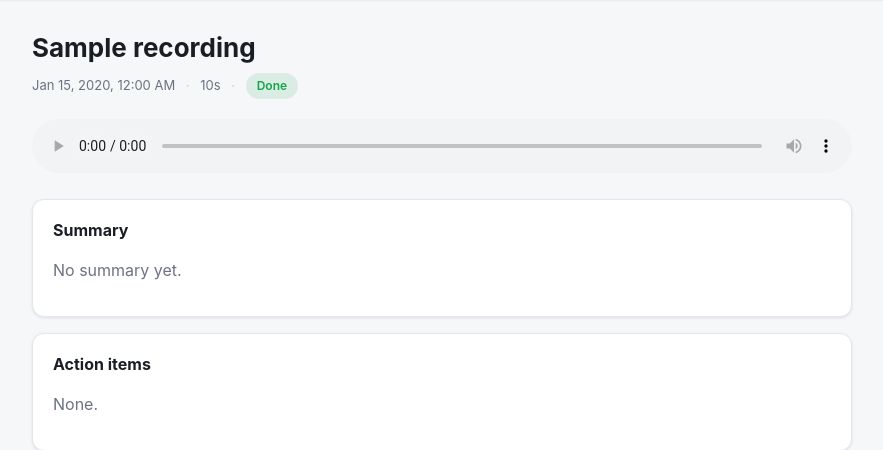
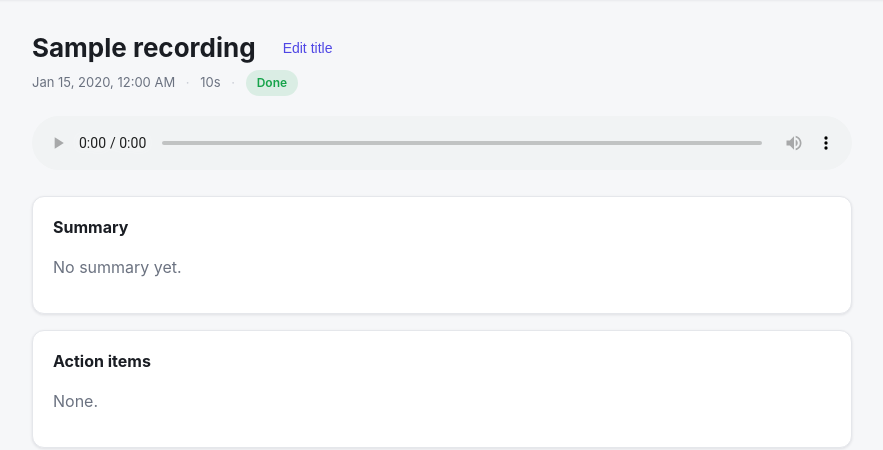
Before and after one commit to gokulmadanuk-commits/alonarg, a FastAPI app: page /recording/1 in a window 1280 px wide. Shown: the part 70-520 px from the top of the page, without its empty margins (198-1081 px from the left). Run offline with FastAPI, Linux system fonts and the light colour scheme; tables that the repository leaves empty hold one stand-in row (values such as "Sample post").

Commit message:
feat(dashboard): clickable cards + inline meeting title editing
- Whole recording card is now clickable to open it (title link + Delete still
  work; clicks on interactive elements don't double-navigate).
- Detail page gets an "Edit title" affordance with inline save/cancel, backed by
  a new PATCH /api/recordings/{id} endpoint (auth-gated, trims/validates title).

Adds tests/test_rename.py (4 tests). Full suite 95 passing.

Co-Authored-By: Claude Opus 4.8 <noreply@anthropic.com>

```diff
--- a/alonarg/server.py
+++ b/alonarg/server.py
@@ -18,7 +18,7 @@ import shutil
 import threading
 from pathlib import Path
 
-from fastapi import Depends, FastAPI, Form, HTTPException, Request, UploadFile
+from fastapi import Body, Depends, FastAPI, Form, HTTPException, Request, UploadFile
 from fastapi.responses import HTMLResponse, JSONResponse
 from fastapi.staticfiles import StaticFiles
 from fastapi.templating import Jinja2Templates
@@ -236,6 +236,17 @@ def create_app(db=None, recorder=None, run_pipeline=None, run_ingest=None) -> Fa
             raise HTTPException(status_code=404, detail="Recording not found")
         return rec
 
+    @app.patch("/api/recordings/{rec_id}", dependencies=[Depends(require_auth)])
+    def api_rename(rec_id: int, title: str = Body(..., embed=True)):
+        rec = db.get_recording(rec_id)
+        if rec is None:
+            raise HTTPException(status_code=404, detail="Recording not found")
+        new_title = (title or "").strip()
+        if not new_title:
+            raise HTTPException(status_code=400, detail="Title cannot be empty")
+        db.update_recording(rec_id, title=new_title)
+        return {"id": rec_id, "title": new_title}
+
     @app.delete("/api/recordings/{rec_id}", dependencies=[Depends(require_auth)])
     def api_delete(rec_id: int):
         rec = db.get_recording(rec_id)
--- a/alonarg/static/app.js
+++ b/alonarg/static/app.js
@@ -176,13 +176,79 @@
     }
   }
 
+  // ---- edit title (detail page) ---------------------------------------
+  async function startTitleEdit() {
+    const h2 = document.getElementById("detail-title");
+    const editBtn = document.querySelector(".edit-title-btn");
+    if (!h2 || document.querySelector(".title-edit")) return;
+    const id = h2.getAttribute("data-id");
+    const current = h2.textContent.trim();
+
+    const input = document.createElement("input");
+    input.type = "text";
+    input.className = "title-input";
+    input.value = current;
+    input.maxLength = 200;
+    const save = document.createElement("button");
+    save.type = "button"; save.className = "btn btn-accent"; save.textContent = "Save";
+    const cancel = document.createElement("button");
+    cancel.type = "button"; cancel.className = "btn btn-ghost"; cancel.textContent = "Cancel";
+    const editor = document.createElement("div");
+    editor.className = "title-edit";
+    editor.append(input, save, cancel);
+
+    h2.hidden = true;
+    if (editBtn) editBtn.hidden = true;
+    h2.parentNode.insertBefore(editor, h2.nextSibling);
+    input.focus();
+    input.select();
+
+    function cleanup() {
+      editor.remove();
+      h2.hidden = false;
+      if (editBtn) editBtn.hidden = false;
+    }
+    async function doSave() {
+      const title = input.value.trim();
+      if (!title) { input.focus(); return; }
+      save.disabled = true; cancel.disabled = true;
+      const { ok, body } = await jsonFetch("/api/recordings/" + id, {
+        method: "PATCH",
+        headers: { "Content-Type": "application/json" },
+        body: JSON.stringify({ title: title }),
+      });
+      if (ok) {
+        const newTitle = (body && body.title) || title;
+        h2.textContent = newTitle;
+        document.title = newTitle + " · Alonarg";
+        cleanup();
+      } else {
+        save.disabled = false; cancel.disabled = false;
+      }
+    }
+    save.addEventListener("click", doSave);
+    cancel.addEventListener("click", cleanup);
+    input.addEventListener("keydown", (e) => {
+      if (e.key === "Enter") { e.preventDefault(); doSave(); }
+      else if (e.key === "Escape") { e.preventDefault(); cleanup(); }
+    });
+  }
+
   // ---- wiring ---------------------------------------------------------
   document.addEventListener("click", (ev) => {
     const del = ev.target.closest(".delete-btn");
-    if (del) { ev.preventDefault(); onDeleteClick(del); }
+    if (del) { ev.preventDefault(); onDeleteClick(del); return; }
+    // Clickable card: open the recording unless an interactive element was clicked.
+    const card = ev.target.closest(".card[data-href]");
+    if (card && !ev.target.closest("a, button, input, textarea")) {
+      window.location.href = card.getAttribute("data-href");
+    }
   });
 
   if (recordBtn) recordBtn.addEventListener("click", onRecordClick);
+
+  const editTitleBtn = document.querySelector(".edit-title-btn");
+  if (editTitleBtn) editTitleBtn.addEventListener("click", startTitleEdit);
 
   formatStaticCells(document);
   authenticateAudio(document);
--- a/alonarg/static/style.css
+++ b/alonarg/static/style.css
@@ -236,3 +236,27 @@ body {
   max-height: 460px;
   overflow: auto;
 }
+
+/* ---- clickable card + title editing ---- */
+.card[data-href] { cursor: pointer; }
+.card[data-href]:hover { border-color: #d6d9df; box-shadow: 0 4px 14px rgba(16, 24, 40, 0.12); }
+.card a, .card button { cursor: pointer; }
+
+.btn-accent { background: var(--accent); color: #fff; border-color: var(--accent); box-shadow: 0 1px 2px rgba(79, 70, 229, 0.3); }
+.btn-accent:hover { background: var(--accent-hover); border-color: var(--accent-hover); color: #fff; }
+
+.title-row { display: flex; align-items: center; gap: 12px; flex-wrap: wrap; }
+.title-row .detail-title { margin: 0; }
+.title-edit { display: flex; align-items: center; gap: 8px; flex-wrap: wrap; margin: 0 0 6px; }
+.title-input {
+  font-size: 22px;
+  font-weight: 600;
+  color: var(--text);
+  padding: 6px 12px;
+  border: 1px solid var(--border);
+  border-radius: var(--radius-sm);
+  min-width: 280px;
+  max-width: 100%;
+  background: var(--bg-card);
+}
+.title-input:focus { outline: none; border-color: var(--accent); box-shadow: 0 0 0 3px rgba(79, 70, 229, 0.15); }
--- a/alonarg/templates/dashboard.html
+++ b/alonarg/templates/dashboard.html
@@ -32,7 +32,7 @@
 
     <ul id="recordings" class="cards">
       {% for r in recordings %}
-      <li class="card" data-id="{{ r.id }}">
+      <li class="card" data-id="{{ r.id }}" data-href="/recording/{{ r.id }}">
         <div class="card-main">
           <a class="card-title" href="/recording/{{ r.id }}">{{ r.title or "Untitled recording" }}</a>
           <div class="card-meta">
@@ -51,7 +51,6 @@
           </div>
         </div>
         <div class="card-actions">
-          <a class="btn btn-ghost" href="/recording/{{ r.id }}">Open</a>
           <button class="btn btn-danger delete-btn" type="button" data-id="{{ r.id }}">Delete</button>
         </div>
       </li>
--- a/alonarg/templates/detail.html
+++ b/alonarg/templates/detail.html
@@ -17,7 +17,10 @@
   </header>
 
   <main class="container detail">
-    <h2 class="detail-title">{{ rec.title or "Untitled recording" }}</h2>
+    <div class="title-row">
+      <h2 class="detail-title" id="detail-title" data-id="{{ rec.id }}">{{ rec.title or "Untitled recording" }}</h2>
+      <button class="btn btn-ghost edit-title-btn" type="button" title="Rename meeting">Edit title</button>
+    </div>
     <div class="card-meta">
       <span class="meta-date" data-created="{{ rec.created_at }}">{{ rec.created_at }}</span>
       <span class="dot-sep">&middot;</span>
```
Also changed, not shown: tests/test_rename.py (added, +56 -0 lines).
